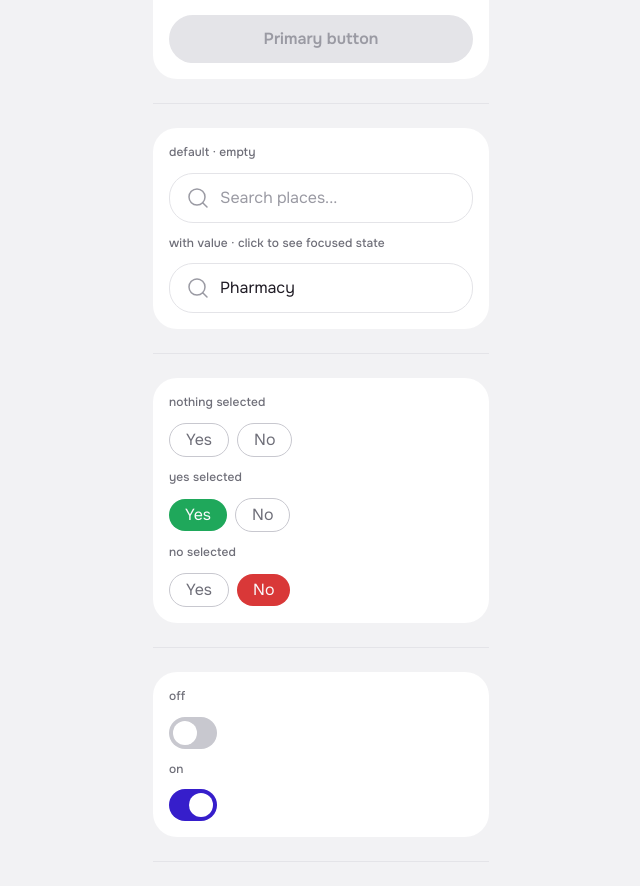
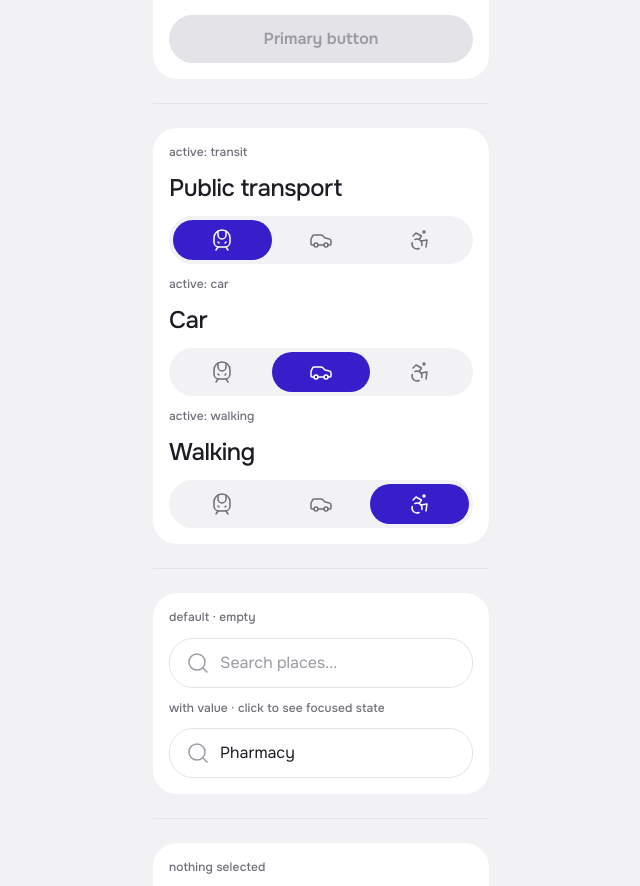
Before and after one commit to Mashto-o/passage-app, a React (Vite) app: page /map in a window 1280 px wide. Shown: the part 2262-3148 px from the top of the page, without its empty margins (319-959 px from the left). Built offline with nearby package versions, Linux system fonts and the light colour scheme.

Commit message:
Created TransportSwitcher

```diff
--- a/src/App.tsx
+++ b/src/App.tsx
@@ -1,6 +1,7 @@
 import { useState } from 'react'
 import { ArrowRight, Star, AlertTriangle, CheckCircle, XCircle, TrafficCone } from 'lucide-react'
-import { Button, AccessibilityBadge, SelectionCard, ReviewCard, PreferenceCard, AccessibilityCard, PhotoCard, PlacePhotoCard, Chip, StatusBadge, Divider, Dropdown, TextInput, RouteDestination, CommentInput, NavBar, OnboardingProgress, RadioButton, PlaceListItem, RouteTimeline, NavigationCard, MediaInputButton, SortControl, Toggle, ToggleButton, SearchBar } from './components'
+import { Button, AccessibilityBadge, SelectionCard, ReviewCard, PreferenceCard, AccessibilityCard, PhotoCard, PlacePhotoCard, Chip, StatusBadge, Divider, Dropdown, TextInput, RouteDestination, CommentInput, NavBar, OnboardingProgress, RadioButton, PlaceListItem, RouteTimeline, NavigationCard, MediaInputButton, SortControl, Toggle, ToggleButton, SearchBar, TransportSwitcher } from './components'
+import type { TransportMode } from './components'
 import type { AccessibilityBadgeProps } from './components'
 
 import imgCobblestone   from './assets/images/cobblestone.png'
@@ -58,6 +59,9 @@ function App() {
   const [toValue,               setToValue]               = useState('')
   const [routeFrom,             setRouteFrom]             = useState('Current location')
   const [routeTo,               setRouteTo]               = useState('Destination')
+  const [transport1,            setTransport1]            = useState<TransportMode>('transit')
+  const [transport2,            setTransport2]            = useState<TransportMode>('car')
+  const [transport3,            setTransport3]            = useState<TransportMode>('walking')
   const [search1,               setSearch1]               = useState('')
   const [search2,               setSearch2]               = useState('Pharmacy')
   const [toggleBtn1,            setToggleBtn1]            = useState<'yes' | 'no' | null>(null)
@@ -193,6 +197,21 @@ function App() {
 
           <p className="text-caption-sm text-neutral-500">disabled</p>
           <Button variant="primary" label="Primary button" fullWidth disabled />
+        </div>
+
+        {/* ── Divider ── */}
+        <div className="h-px bg-neutral-200 my-sm" />
+
+        {/* ── TransportSwitcher ── */}
+        <div className="bg-neutral-0 rounded-lg p-md flex flex-col gap-sm">
+          <p className="text-caption-sm text-neutral-500">active: transit</p>
+          <TransportSwitcher value={transport1} onChange={setTransport1} />
+
+          <p className="text-caption-sm text-neutral-500">active: car</p>
+          <TransportSwitcher value={transport2} onChange={setTransport2} />
+
+          <p className="text-caption-sm text-neutral-500">active: walking</p>
+          <TransportSwitcher value={transport3} onChange={setTransport3} />
         </div>
 
         {/* ── Divider ── */}
--- /dev/null
+++ b/src/components/TransportSwitcher.tsx
@@ -0,0 +1,61 @@
+import React from 'react'
+import { TrainFront, Car, Accessibility, type LucideIcon } from 'lucide-react'
+
+export type TransportMode = 'transit' | 'car' | 'walking'
+
+export interface TransportSwitcherProps {
+  value: TransportMode
+  onChange: (mode: TransportMode) => void
+  className?: string
+}
+
+const modeLabels: Record<TransportMode, string> = {
+  transit: 'Public transport',
+  car:     'Car',
+  walking: 'Walking',
+}
+
+const tabs: { id: TransportMode; Icon: LucideIcon }[] = [
+  { id: 'transit', Icon: TrainFront    },
+  { id: 'car',     Icon: Car           },
+  { id: 'walking', Icon: Accessibility },
+]
+
+export const TransportSwitcher: React.FC<TransportSwitcherProps> = ({
+  value,
+  onChange,
+  className = '',
+}) => {
+  return (
+    <div className={`flex flex-col items-start gap-[12px] w-full ${className}`}>
+      <span className="text-display-md text-neutral-900">
+        {modeLabels[value]}
+      </span>
+      <div className="flex items-center w-full bg-neutral-100 rounded-[24px] p-[4px]">
+      {tabs.map(({ id, Icon }) => {
+        const active = value === id
+        return (
+          <button
+            key={id}
+            type="button"
+            aria-pressed={active}
+            onClick={() => onChange(id)}
+            className={[
+              'flex-1 flex items-center justify-center py-[8px] rounded-[24px]',
+              active ? 'bg-primary-500' : 'bg-transparent',
+              'transition-colors duration-200',
+              'focus-visible:ring-2 focus-visible:ring-primary-500 focus-visible:ring-offset-2 focus-visible:outline-none',
+            ].join(' ')}
+          >
+            <Icon
+              size={24}
+              strokeWidth={1.5}
+              className={active ? 'text-neutral-0' : 'text-neutral-500'}
+            />
+          </button>
+        )
+      })}
+      </div>
+    </div>
+  )
+}
--- a/src/components/index.ts
+++ b/src/components/index.ts
@@ -75,3 +75,6 @@ export type { ToggleButtonProps } from './ToggleButton'
 
 export { SearchBar } from './SearchBar'
 export type { SearchBarProps } from './SearchBar'
+
+export { TransportSwitcher } from './TransportSwitcher'
+export type { TransportSwitcherProps, TransportMode } from './TransportSwitcher'
```
